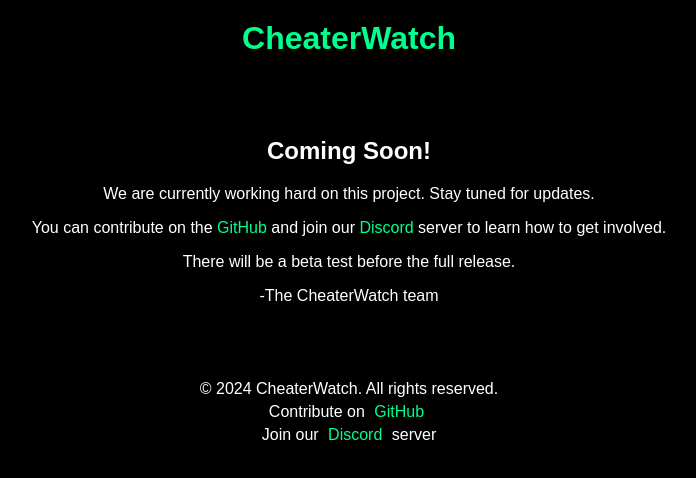
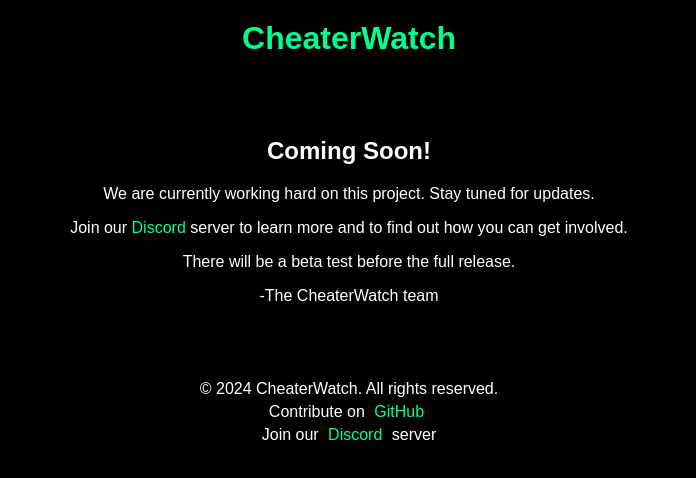
Before and after one commit to KingCharlesVI/cheaterwatch-coming-soon, a React (Create React App) app in the folder cheaterwatch-coming-soon/: page / in a window 1280 px wide. Shown: the top 478 px of the page, without its empty margins (291-987 px from the left). Built offline with nearby package versions, Linux system fonts and the light colour scheme.

Commit message:
Update MainContent.js

```diff
--- a/cheaterwatch-coming-soon/src/components/MainContent.js
+++ b/cheaterwatch-coming-soon/src/components/MainContent.js
@@ -6,7 +6,7 @@
         <div className="main-content">
             <h2>Coming Soon!</h2>
             <p>We are currently working hard on this project. Stay tuned for updates.</p>
-            <p>You can contribute on the <a href="https://github.com/CheaterWatch" target="_blank" rel="noopener noreferrer">GitHub</a> and join our <a href="https://discord.com/invite/your-discord-invite" target="_blank" rel="noopener noreferrer">Discord</a> server to learn how to get involved.</p>
+            <p>Join our <a href="https://discord.com/invite/your-discord-invite" target="_blank" rel="noopener noreferrer">Discord</a> server to learn more and to find out how you can get involved.</p>
             <p>There will be a beta test before the full release.</p>
             <p>-The CheaterWatch team</p>
         </div>
```
